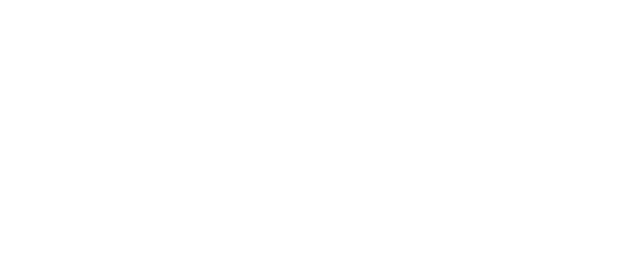
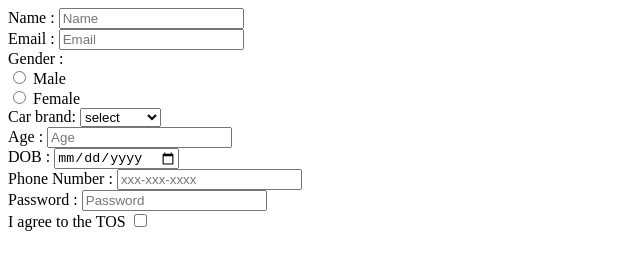
Before and after one commit to acciojob/signup-form-car-AdityaGaikwad03, a website: page main.html in a window 1280 px wide. Shown: the whole page, without its empty margins (0-640 px from the left). Drawn offline with Linux system fonts and the light colour scheme.

Commit message:
created a submission

```diff
--- a/main.html
+++ b/main.html
@@ -8,6 +8,35 @@
 
 <body>
 	<!-- the entire body must be written by student -->
+	<form method = "post">
+		<label for = "name">Name : </label>
+		<input type = "text" id = "name" placeholder = "Name" required><br>
+		<label for = "email">Email : </label>
+			<input type = "email" id = "email" placeholder = "Email" required><br>
+		<label>Gender : </label><br>
+			<input type = "radio" id = "gender_m" name = "gender" value = "Male">
+		<label for = "gender_m">Male</label><br>
+			<input type = "radio" id = "gender_f" name = "gender" value = "Female">
+		<label for = "gender_f">Female</label><br>
+		<label for="cars">Car brand:</label>
+			<select name="car_brands" id="cars" required>
+				  <option value="select">select</option>
+				  <option value="volvo">Volvo</option>
+				  <option value="saab">Saab</option>
+				  <option value="mercedes">Mercedes</option>
+				  <option value="audi">Audi</option>
+			</select><br>
+		<label for = "age">Age :</label>
+			<input type = "number" id = "age" placeholder = "Age" name = "Age" required><br>
+		<label for = "dob">DOB :</label>
+			<input type = "date" id = "dob" name = "dob" required><br>
+		<label for = "tel">Phone Number : </label>
+			<input type = "tel" id = "tel" name = "tel" placeholder = "xxx-xxx-xxxx"><br>
+		<label for = "password">Password :</label>
+			<input type = "password" id = "password" placeholder = "Password" required><br>
+		<label for = "tos">I agree to the TOS</label>
+			<input type = "checkbox" id = "tos" required>
+	</form>
     <script type="text/javascript" src="./script.js">
 </script>
 
```
